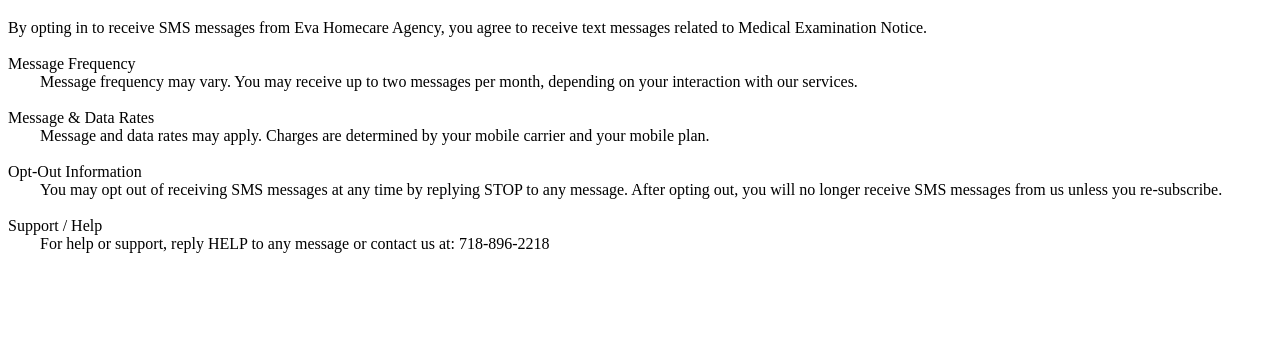
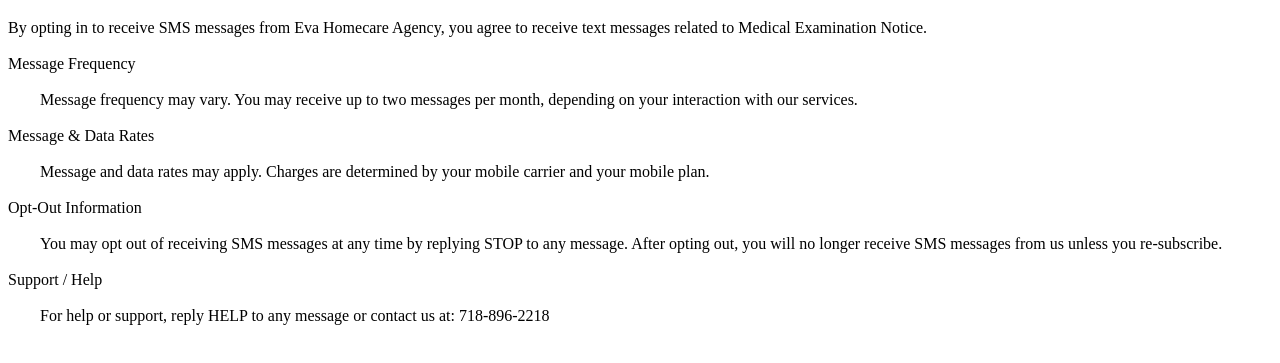
Before and after one commit to EvaHenry/evahomecare.smsterms, a plain HTML site: page index.html in a window 1280 px wide. Shown: the part 61-424 px from the top of the page. Drawn offline with Linux system fonts and the light colour scheme.

Commit message:
Update index.html

```diff
--- a/index.html
+++ b/index.html
@@ -8,19 +8,19 @@
   <p>
     By opting in to receive SMS messages from Eva Homecare Agency, you agree to receive text messages related to Medical Examination Notice.<br><br>
 
-Message Frequency<br>
+Message Frequency<br><br>
 
 &nbsp;&nbsp;&nbsp;&nbsp;&nbsp;&nbsp;&nbsp;&nbsp;Message frequency may vary. You may receive up to two messages per month, depending on your interaction with our services.<br><br>
 
-Message & Data Rates<br>
+Message & Data Rates<br><br>
 
 &nbsp;&nbsp;&nbsp;&nbsp;&nbsp;&nbsp;&nbsp;&nbsp;Message and data rates may apply. Charges are determined by your mobile carrier and your mobile plan.<br><br>
 
-Opt-Out Information<br>
+Opt-Out Information<br><br>
 
 &nbsp;&nbsp;&nbsp;&nbsp;&nbsp;&nbsp;&nbsp;&nbsp;You may opt out of receiving SMS messages at any time by replying STOP to any message. After opting out, you will no longer receive SMS messages from us unless you re-subscribe.<br><br>
 
-Support / Help<br>
+Support / Help<br><br>
 
 &nbsp;&nbsp;&nbsp;&nbsp;&nbsp;&nbsp;&nbsp;&nbsp;For help or support, reply HELP to any message or contact us at: 718-896-2218
 
```
